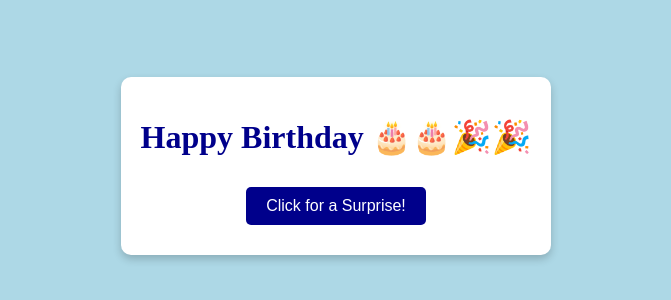
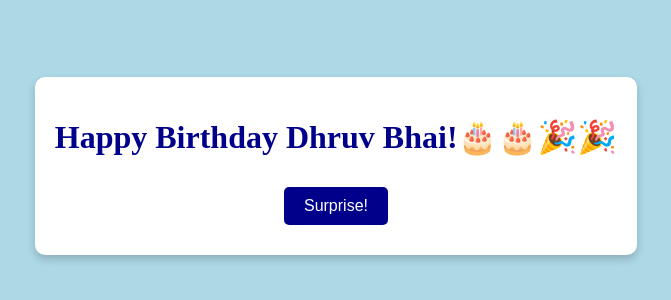
Before and after one commit to Kartik-472/Birthday, a plain HTML site: page index.html in a window 1280 px wide. Shown: the part 234-534 px from the top of the page, without its empty margins (304-975 px from the left). Drawn offline with Linux system fonts and the light colour scheme.

Commit message:
Update index.html

```diff
--- a/index.html
+++ b/index.html
@@ -8,8 +8,8 @@
 </head>
 <body>
     <div class="card">
-        <h1>Happy Birthday 🎂🎂🎉🎉</h1>
-        <button id="surpriseButton">Click for a Surprise!</button>
+        <h1>Happy Birthday Dhruv Bhai!🎂🎂🎉🎉</h1>
+        <button id="surpriseButton">Surprise!</button>
     </div>
     <script src="script.js"></script>
 </body>
```
